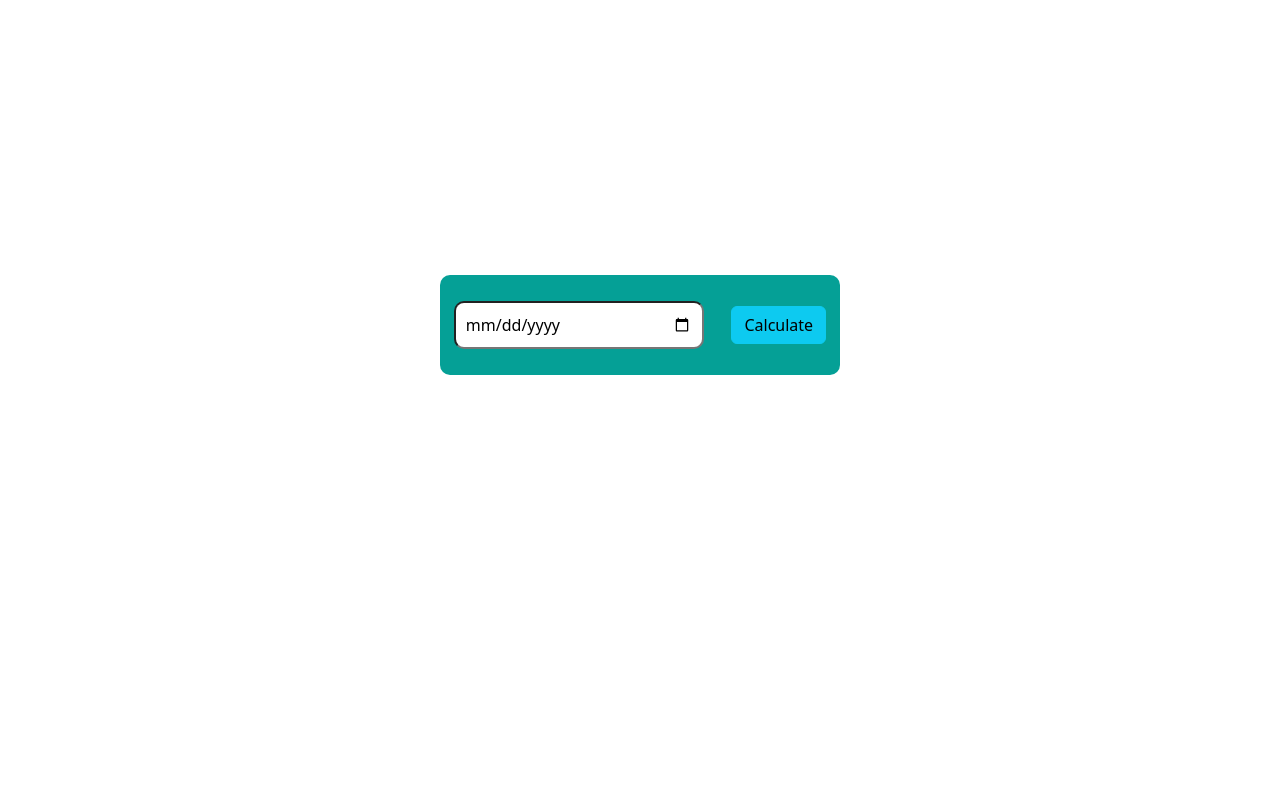
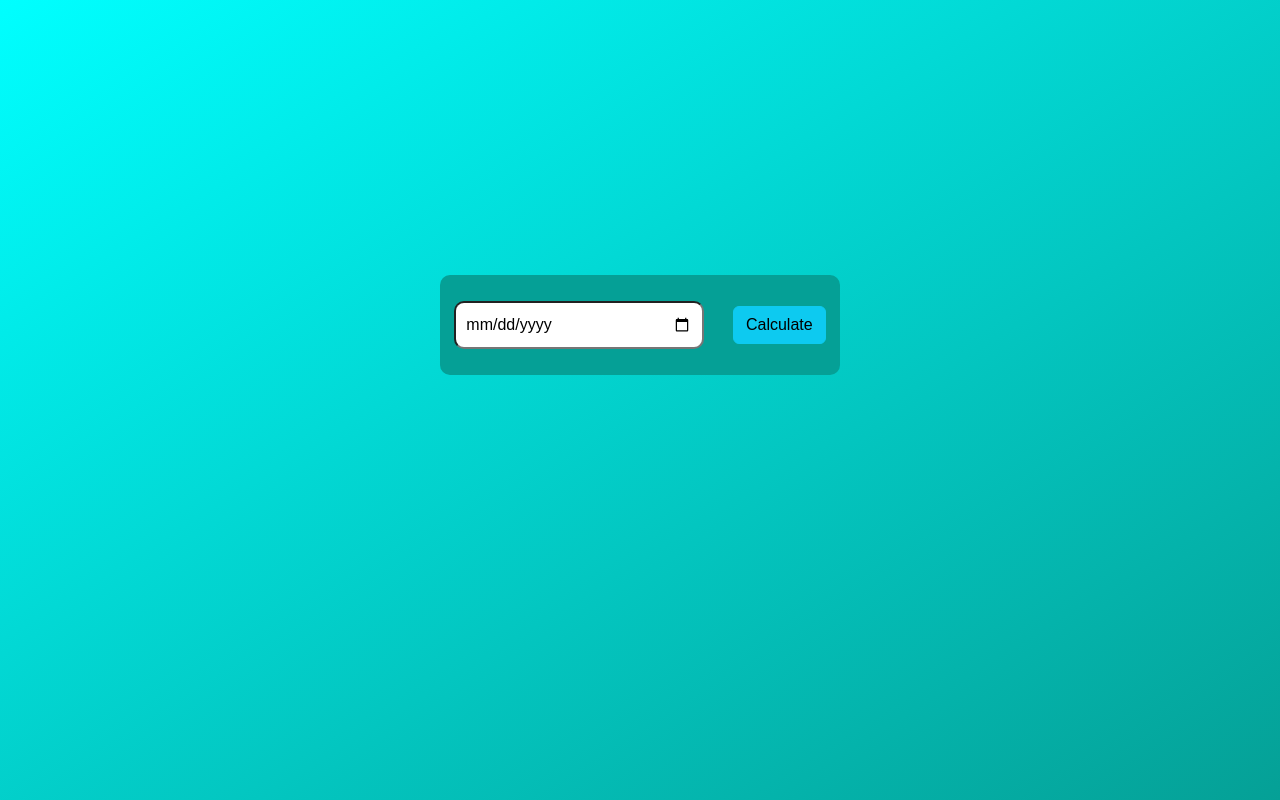
Before and after one commit to MohamedAyman04/CodeAlpha_Age_Calculator, a plain HTML site: page index.html in a window 1280 px wide. Drawn offline with nearby package versions, Linux system fonts and the light colour scheme.

Commit message:
added colors

```diff
--- a/app.js
+++ b/app.js
@@ -3,6 +3,7 @@ const divs = Array.from(document.querySelectorAll("div"));
 const data = document.querySelector(".data");
 
 const calculateAge = () => {
+  if (date.value != "") {
     past = new Date(date.value);
     let today = new Date();
     let diff = Math.floor(today.getTime() - past.getTime());
@@ -20,4 +21,5 @@ const calculateAge = () => {
     data.style.visibility = "visible";
 
     console.log(`${years}, ${months}, ${days}`);
+  }
 };
--- a/index.html
+++ b/index.html
@@ -5,6 +5,7 @@
     <meta name="viewport" content="width=device-width, initial-scale=1.0" />
     <title>Age Calculator</title>
     <link rel="stylesheet" href="./style.css" />
+    <link rel="icon" href="./logo.svg" />
     <link
       href="https://cdn.jsdelivr.net/npm/bootstrap@5.3.3/dist/css/bootstrap.min.css"
       rel="stylesheet"
@@ -17,7 +18,7 @@
       crossorigin="anonymous"
     ></script>
   </head>
-  <body>
+  <body id="body">
     <section>
       <form>
         <input placeholder="date" type="date" name="date" id="date" />
--- a/style.css
+++ b/style.css
@@ -4,8 +4,9 @@
   box-sizing: border-box;
 }
 
-body {
+#body {
   display: grid;
+  background-image: linear-gradient(to bottom right, cyan, #05a096);
   height: 100vh;
   align-content: center;
   justify-content: center;
```
Also changed, not shown: logo.svg (added). Lines whose indentation alone changed are shown as unchanged.
